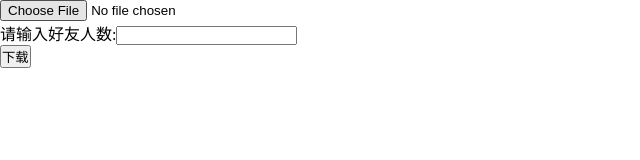
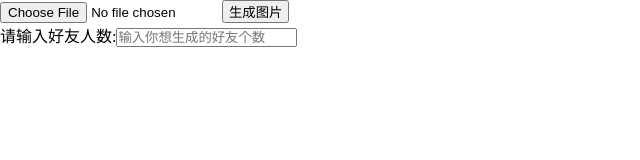
Before and after one commit to shengdanlaoren-chen/shengdanlaoren-chen.github.io, a website: page index.html in a window 1280 px wide. Shown: the whole page, without its empty margins (0-640 px from the left). Drawn offline with Linux system fonts and the light colour scheme; a web font is replaced by a local one.

```diff
--- a/index.html
+++ b/index.html
@@ -4,7 +4,7 @@
     <meta charset="UTF-8" />
     <meta http-equiv="X-UA-Compatible" content="IE=edge" />
     <meta name="viewport" content="width=device-width, initial-scale=1.0" />
-    <title>Document</title>
+    <title>文武傻逼</title>
   </head>
   <style>
     @font-face {
@@ -30,6 +30,12 @@
       font-family: myFirstFont;
       font-weight: 500;
     }
+    .file {
+      width: 222px;
+    }
+    .btn {
+      padding: 0 5px;
+    }
     .dnone {
       display: none;
     }
@@ -38,11 +44,9 @@
   <script src="./html2canvas.js"></script>
   <script src="./canvas2image.js"></script>
   <body>
-    <input type="file" onchange="selectImage(this);" />
+    <input type="file" class="file" onchange="selectImage(this);" /><button class="btn">生成图片</button>
     <br />
-    请输入好友人数:<input type="number" class="inp" />
-    <br />
-    <button class="btn">下载</button>
+    请输入好友人数:<input type="number" class="inp" placeholder="输入你想生成的好友个数"/>
     <br />
     <div class="box">
       <img id="image" src="" />
```
